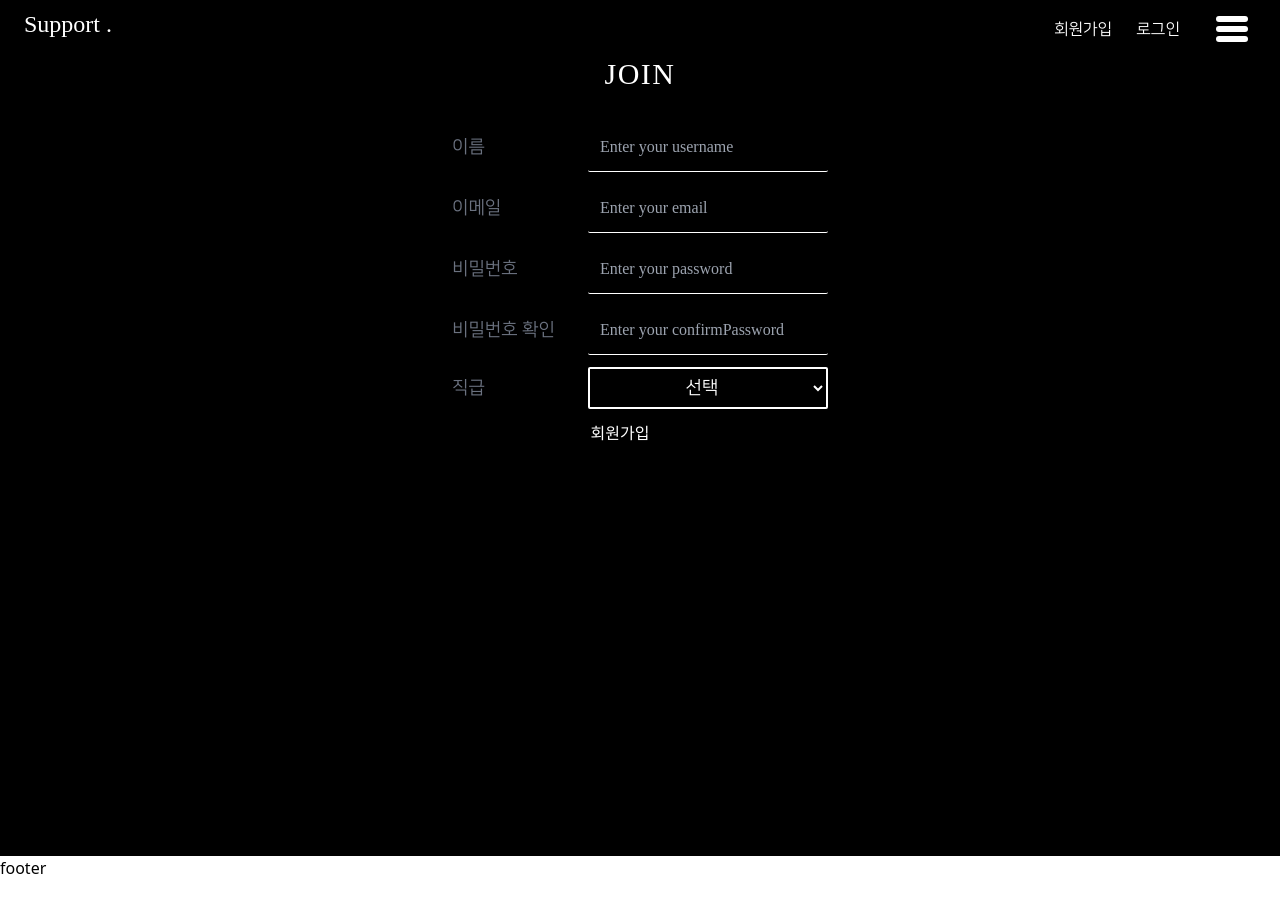
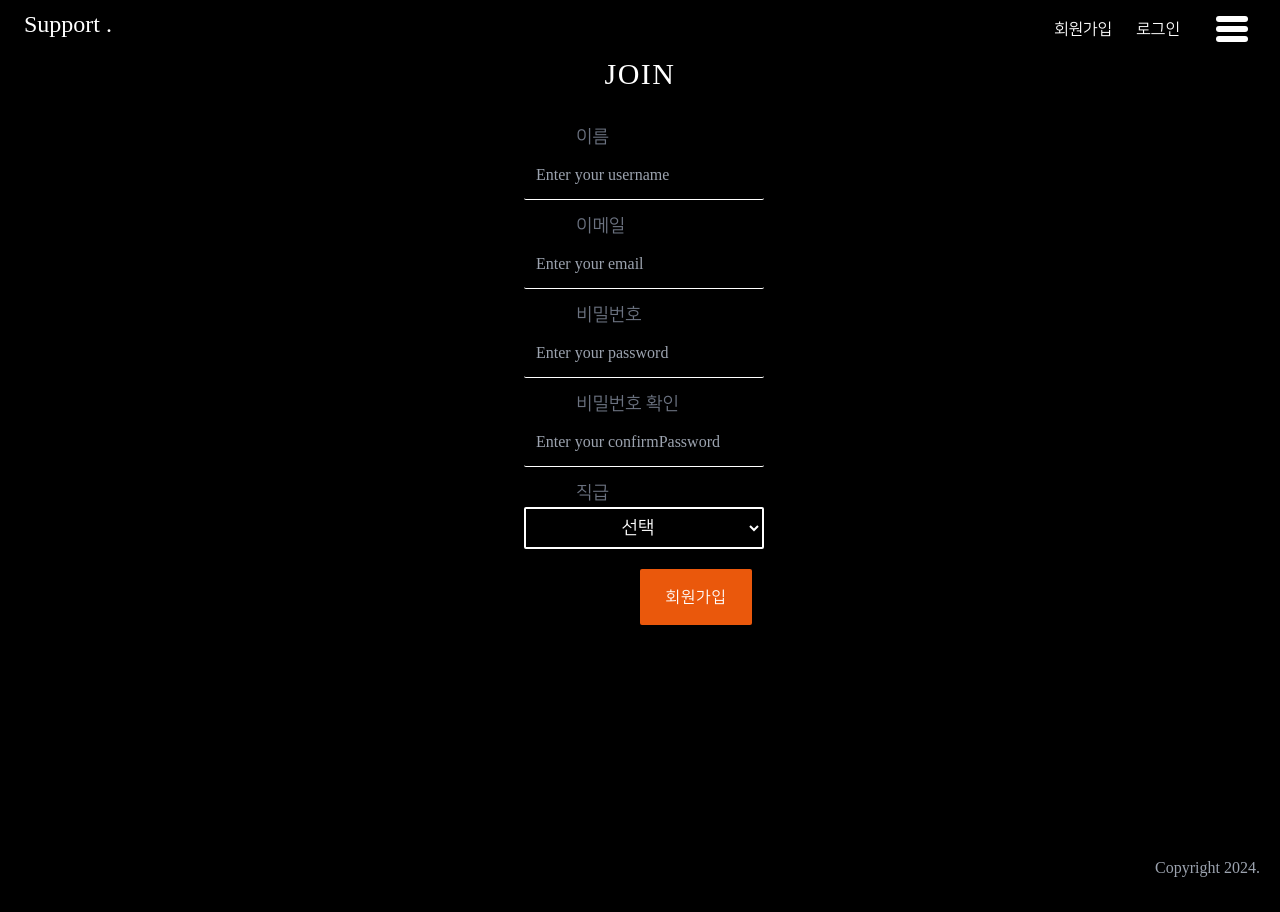
Before and after one commit to kutaelee/support-web, a React (Create React App) app in the folder src/main/reactfront/: page /join in a window 1280 px wide. Before the commit the page ends 880 px from the top, so only its background shows below. Built offline with nearby package versions, Linux system fonts and the light colour scheme; a web font is replaced by a local one.

Commit message:
success button add , join page modify , main page navigate add

```diff
--- a/src/main/reactfront/src/component/custInputBox.js
+++ b/src/main/reactfront/src/component/custInputBox.js
@@ -51,7 +51,7 @@ const CustInputBox = (props) => {
             <div className='items-center flex justify-center'>
                 <p
                     className={`${errors[name] && errors[name].type
-                        ? 'mb-7 break-keep w-1/4 text-left text-red-600'
+                        ? 'mb-7 break-keep w-full text-left text-red-600'
                         : 'hidden'}`}>{
                         errors[name] && errors[name].type
                             ? errors[name].message
--- /dev/null
+++ b/src/main/reactfront/src/component/successButton.js
@@ -0,0 +1,10 @@
+import React from 'react';
+
+const SuccessButton = (props) => {
+    return (
+        <>
+        <button className='hover:bg-orange-700 bg-orange-600 text-white font-NanumSquare w-28 h-14 text-md rounded-sm tracking-wider'>{props.text}</button>
+        </>);
+};
+
+export default SuccessButton;
--- a/src/main/reactfront/src/pages/footer.js
+++ b/src/main/reactfront/src/pages/footer.js
@@ -2,9 +2,9 @@ import React from 'react';
 
 const Footer = (props) => {
 
-    return (<div>
-        <footer className="footer">footer</footer>
-
+    return (
+    <div className='bg-black text-gray-400 h-14'>
+        <p className='text-right pr-5 font-NanumRegular'>Copyright 2024.</p>
     </div>);
 };
 
--- a/src/main/reactfront/src/pages/header.js
+++ b/src/main/reactfront/src/pages/header.js
@@ -1,12 +1,13 @@
 import MoveButton from 'component/moveButton';
 import React, { useState } from 'react';
+import { useNavigate } from 'react-router-dom';
 
 //import axios from 'axios';
 
 
 
 const Header = () => {
-
+  const navigate = useNavigate();
   const [isMenuVisible, setMenuVisibility] = useState(true);
   const [menuList, setMenuList] = useState([
     { name: '정기점검', subMenus: [{ name: 'sub1' }, { name: 'sub2' }] },
@@ -57,16 +58,16 @@ const Header = () => {
         <div className='h-96 pt-40 select-none text-center'>
 
           {menuList.map((menu) => (
-            <div key={menu.name} onClick={() => toggleSubMenu(menu.name)} className={` ${
-              menu.isSubMenuVisible ? 'bg-gray-800 text-white':'text-black'} hover:cursor-pointer  text-2xl font-NanumSquare`}>
-             <span>{menu.name}</span>
+            <div key={menu.name} onClick={() => toggleSubMenu(menu.name)} className={` hover:cursor-pointer text-2xl font-NanumSquare`}>
+             <span className={` w-full ${
+              menu.isSubMenuVisible ? 'bg-gray-800 text-white':'text-black'}  block`}>{menu.name}</span>
               <div
                 onClick={(e) => {
                   e.stopPropagation();
                 }}
 
-                className={`bg-gray-600 pt-3 text-center overflow-hidden transition-max-height ease-in-out  ${
-                  menu.isSubMenuVisible ? 'max-h-96  duration-150 opacity-100' : 'duration-150 max-h-0 opacity-0'
+                className={`bg-gray-600 pt-3 text-center overflow-hidden transition-max-height ease-in-out duration-150  ${
+                  menu.isSubMenuVisible ? ' max-h-full opacity-100' : 'max-h-0 opacity-0'
                 }`}
               >
                 {menu.subMenus.map((subMenu) => (
@@ -102,11 +103,11 @@ const Header = () => {
           </>
         )}
       </button>
-
+      {/* logo */}
       <div className='h-14 fixed items-center z-20 mt-2'>
-        <h1 className='text-white text-2xl font-NanumExBold pl-6 hover:cursor-pointer duration-150 hover:text-orange-600' alt='main button'>
+        <button onClick={()=>navigate('/')} className=' text-white text-2xl font-NanumExBold pl-6 duration-150 hover:text-orange-600' alt='main button'>
           Support .
-        </h1>
+        </button>
       </div>
 
       {/* login menu */}
--- a/src/main/reactfront/src/pages/join.js
+++ b/src/main/reactfront/src/pages/join.js
@@ -1,7 +1,9 @@
 // Join 컴포넌트
+import CustButton from 'component/successButton';
 import CustInputBox from 'component/custInputBox';
 import React, {useState, useEffect} from 'react';
 import {useForm} from 'react-hook-form';
+import SuccessButton from 'component/successButton';
 
 const Join = () => {
     const [inputBoxInfo, setinputBoxInfo] = useState([
@@ -47,7 +49,7 @@ const Join = () => {
             <h2
                 className='text-white absolute w-full text-center text-3xl font-NanumExBold tracking-wider select-none'>JOIN</h2>
             <div className='bg-black h-screen flex justify-center items-center'>
-                <div className='w-9/12 h-5/6 rounded-xl'>
+                <div className='w-1/4 h-5/6 rounded-xl'>
                     <form onSubmit={handleSubmit(onSubmit)}>
                         {
                             inputBoxInfo.map((item) => (
@@ -87,7 +89,7 @@ const Join = () => {
                             <div className='items-center flex justify-center'>
                                 <p
                                     className={`${errors['ranks'] && errors['ranks'].type
-                                        ? 'break-keep w-1/4 text-left text-red-600'
+                                        ? 'break-keep w-full text-left text-red-600'
                                         : 'hidden'}`}>{
                                         errors['ranks'] && errors['ranks'].type
                                             ? errors['ranks'].message
@@ -95,10 +97,9 @@ const Join = () => {
                                     }</p>
                             </div>
                         </div>
-                        <div className='text-center w-full text-white'>
-                            <button type='submit' className='pr-10'>
-                                회원가입
-                            </button>
+                        <div className='text-right w-full pr-12 pt-2'>
+                            <SuccessButton type='submit' text='회원가입'></SuccessButton>
+
                         </div>
                     </form>
                 </div>
```
